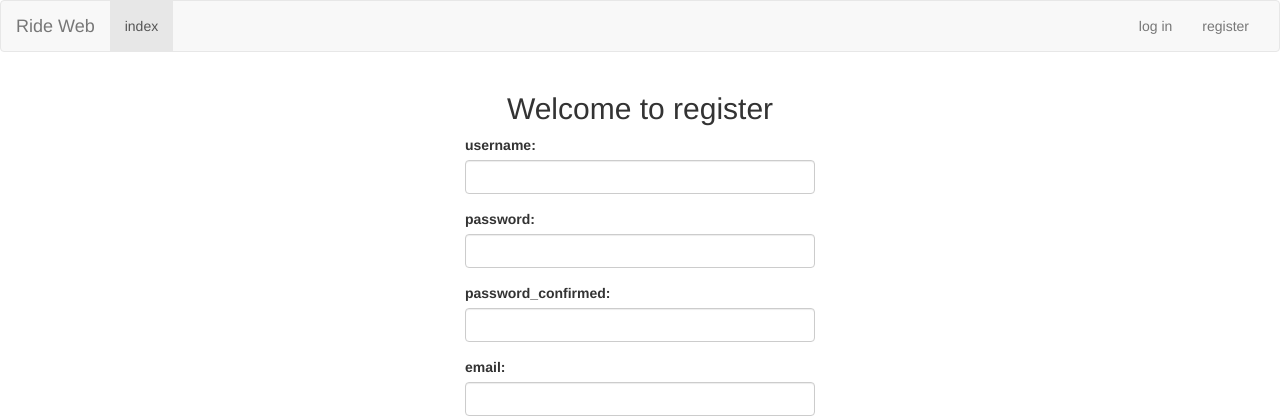
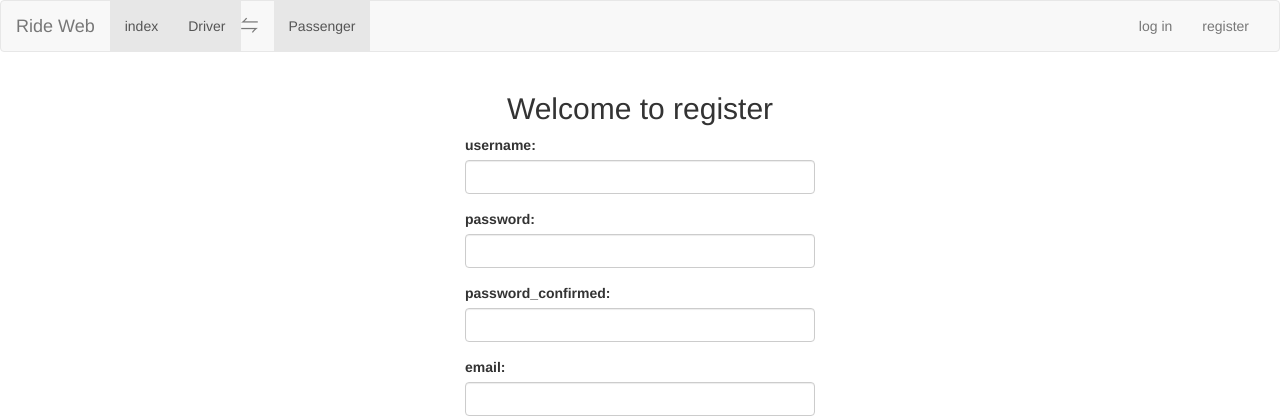
Before and after one commit to ZEDKiiiiNG/RideWeb, a Django app: page /register/ in a window 1280 px wide. Shown: the top 420 px of the page. Run offline with Django 4.2, Linux system fonts and the light colour scheme; some libraries are stand-ins or nearby versions.

Commit message:
driverRegister complete

```diff
--- a/ride/admin.py
+++ b/ride/admin.py
@@ -5,3 +5,4 @@ from django.contrib import admin
 from . import models
 
 admin.site.register(models.User)
+admin.site.register(models.Driver)
--- a/ride/forms.py
+++ b/ride/forms.py
@@ -11,3 +11,10 @@ class RegisterForm(forms.Form):
     password1 = forms.CharField(label="password", max_length=256, widget=forms.PasswordInput(attrs={'class': 'form-control'}))
     password2 = forms.CharField(label="password_confirmed", max_length=256, widget=forms.PasswordInput(attrs={'class': 'form-control'}))
     email = forms.EmailField(label="email", widget=forms.EmailInput(attrs={'class': 'form-control'}))
+
+
+class DriverRigisterForm(forms.Form):
+    vehicleType = forms.CharField(max_length=32, widget=forms.TextInput(attrs={'class': 'form-control'}))
+    licensePlateNumber = forms.CharField(max_length=32, widget=forms.TextInput(attrs={'class': 'form-control'}))
+    allowedPassengers = forms.IntegerField(widget=forms.NumberInput)
+    specialInfo = forms.CharField(widget=forms.TextInput(attrs={'class': 'form-control'}))
--- a/ride/templates/login/base.html
+++ b/ride/templates/login/base.html
@@ -38,6 +38,9 @@
         <div class="collapse navbar-collapse" id="my-nav">
           <ul class="nav navbar-nav">
             <li class="active"><a href="/index/">index</a></li>
+              <li class="active"><a href="/Driver/">Driver</a></li>
+              <a class="navbar-brand" href="#">⇋</a >
+              <li class="active"><a href="/Passenger/">Passenger</a></li>
           </ul>
           <ul class="nav navbar-nav navbar-right">
               {% if request.session.is_login %}
--- a/ride/templates/login/index.html
+++ b/ride/templates/login/index.html
@@ -5,6 +5,12 @@
 {% block content %}
     {% if request.session.is_login %}
     <h1>Hello,{{ request.session.user_name }}！Welcome back！！</h1>
+    <form method="GET"> <div style="width:100%;text-align:center" >
+      <button type="submit" class="btn btn-primary" name="Passenger">Passenger</button>
+      <button type="submit" class="btn btn-primary" name="Driver">Driver</button>
+    </div>
+    </form>
+
     {% else %}
     <h1>You have not logged in yet！</h1>
     {% endif %}
--- a/ride/urls.py
+++ b/ride/urls.py
@@ -23,4 +23,6 @@ urlpatterns = [
     path('register/', views.register, name='register'),
     # ex: /polls/5/vote/
     path('logout/', views.logout, name='logout'),
+    # driverRegister part
+    path('driverRegister/', views.driverRegister, name='driverRegister'),
 ]
--- a/ride/views.py
+++ b/ride/views.py
@@ -17,11 +17,71 @@ from django.http import HttpResponse
 #     return HttpResponse("You're voting on question %s." % question_id)
 
 from django.shortcuts import render,redirect
-from .forms import UserForm,RegisterForm
+from .forms import UserForm,RegisterForm,DriverRigisterForm
 from . import models
 
+def driverRegister(request):
+
+    # TODO 目前看不到数据裤里面的Driver
+    if request.session['is_driver']:
+        return render(request, 'login/base.html', locals())
+        # return redirect('/index/')
+    if request.method == "POST":
+        driver_register_form = DriverRigisterForm(request.POST)
+        message = "Please check the content！"
+        if driver_register_form.is_valid():  # get the detaile data
+            vehicleType = driver_register_form.cleaned_data['vehicleType']
+            licensePlateNumber = driver_register_form.cleaned_data['licensePlateNumber']
+            allowedPassengers = driver_register_form.cleaned_data['allowedPassengers']
+            specialInfo = driver_register_form.cleaned_data['specialInfo']
+
+            same_licensePlateNumber = models.Driver.objects.filter(licensePlateNumber=licensePlateNumber)
+            if same_licensePlateNumber:  # found the same same_licensePlateNumber
+                message = 'licensePlateNumber already exists！'
+                # TODO driver register html 页面
+                return render(request, 'login/driverRegister.html', locals())
+
+            username = request.session.get('user_name', None)
+            user = models.User.objects.get(name=username)
+            if request.session.get('is_driver', None):
+                # if already is driver, then just addit
+
+                #when already a driver then cannot have drive info
+                driver = models.Driver.objects.get(owner=user)
+                driver.vehicleType = vehicleType
+                driver.licensePlateNumber = licensePlateNumber
+                driver.allowedPassengers = allowedPassengers
+                driver.specialInfo = specialInfo
+            else:
+                driver = models.Driver(owner=user, vehicleType=vehicleType, licensePlateNumber=licensePlateNumber,
+                                     allowedPassengers=allowedPassengers, specialInfo=specialInfo)
+            user.isDriver = True
+            user.save()
+            request.session['is_driver'] = True
+
+            driver.save()
+            # TODO 修改为driver 页面
+            return redirect('/index/')
+
+    driver_register_form = DriverRigisterForm()
+    #TODO figure out the use of this part of code
+    # driver_name = request.session['user_name']
+    # driver = models.User.objects.get(username=driver_name)
+    # driver_info_Num = driver.driverinfo_set.count()
+    # driver_info = driver.driverinfo_set.all()
+    return render(request, "login/driverRegister.html", locals())
+
+
 def index(request):
-    pass
+    if request.method == "GET" and request.GET:
+        if 'Driver' in request.GET:
+            if request.session.get('is_driver', None):
+                return redirect('/Driver/')
+            else:
+                return redirect('/driverRegister/')
+        else:
+            return redirect('/index/')
+
     return render(request,'login/index.html')
 
 def login(request):
@@ -41,6 +101,8 @@ def login(request):
                     request.session['is_login'] = True
                     request.session['user_id'] = user.id
                     request.session['user_name'] = user.name
+                    #判断是否为driver
+                    request.session['is_driver'] = user.isDriver
                     return redirect('/index/')
                 else:
                     message = "password incorrect！"
```
Also changed, not shown: ride/models.py (+10 -0 lines), ride/templates/login/driverRegister.html (added, +39 -0 lines), ride/migrations/__init__.py (deleted).
